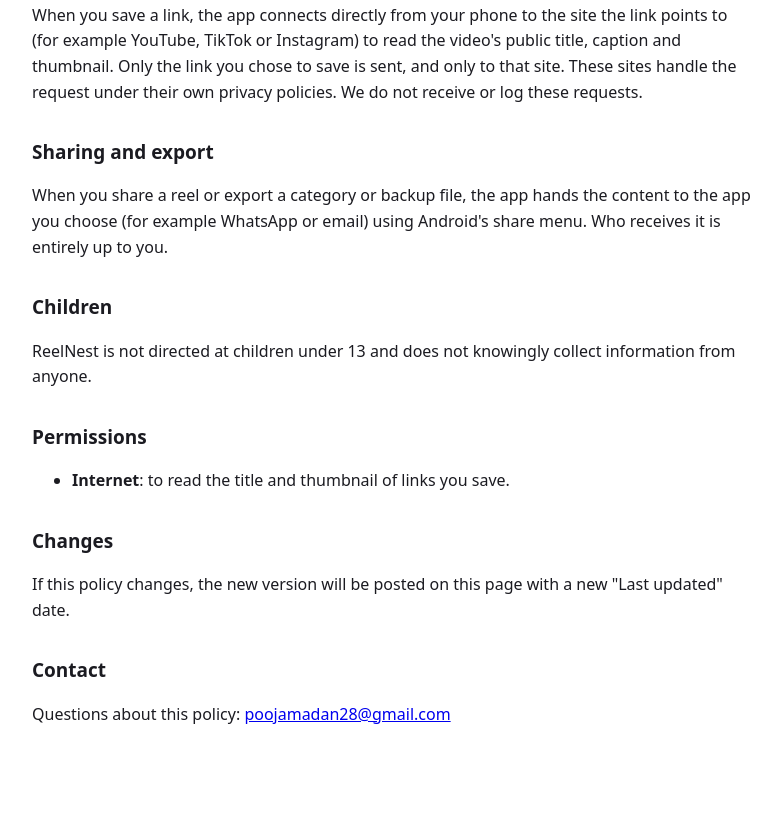
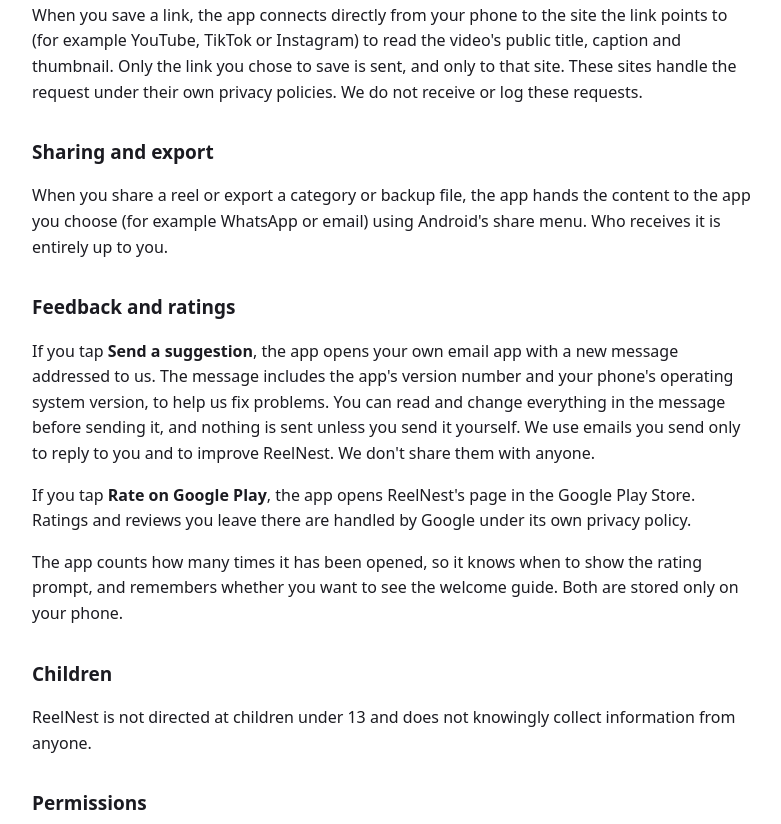
Before and after one commit to poojamadan28-art/reelnest-privacy, a plain HTML site: page index.html in a window 1280 px wide. Shown: the part 554-1378 px from the top of the page, without its empty margins (248-1029 px from the left). Before the commit the page ends 1321 px from the top, so only its background shows below. Drawn offline with Linux system fonts and the light colour scheme.

Commit message:
Describe the Send a suggestion and Rate options
Co-Authored-By: Claude Opus 5.5 <noreply@anthropic.com>

```diff
--- a/index.html
+++ b/index.html
@@ -41,6 +41,20 @@ privacy policies. We do not receive or log these requests.</p>
 content to the app you choose (for example WhatsApp or email) using Android's
 share menu. Who receives it is entirely up to you.</p>
 
+<h2>Feedback and ratings</h2>
+<p>If you tap <strong>Send a suggestion</strong>, the app opens your own email
+app with a new message addressed to us. The message includes the app's version
+number and your phone's operating system version, to help us fix problems. You
+can read and change everything in the message before sending it, and nothing is
+sent unless you send it yourself. We use emails you send only to reply to you
+and to improve ReelNest. We don't share them with anyone.</p>
+<p>If you tap <strong>Rate on Google Play</strong>, the app opens ReelNest's
+page in the Google Play Store. Ratings and reviews you leave there are handled
+by Google under its own privacy policy.</p>
+<p>The app counts how many times it has been opened, so it knows when to show
+the rating prompt, and remembers whether you want to see the welcome guide.
+Both are stored only on your phone.</p>
+
 <h2>Children</h2>
 <p>ReelNest is not directed at children under 13 and does not knowingly collect
 information from anyone.</p>
```
